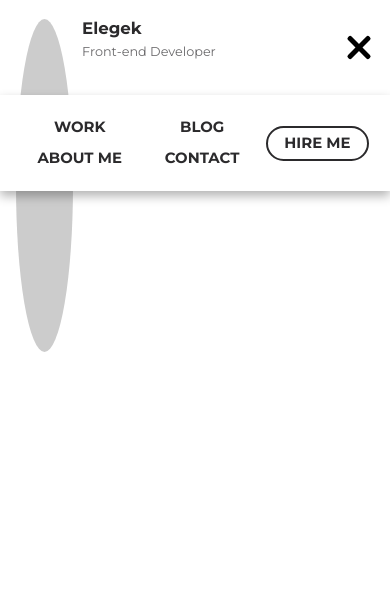
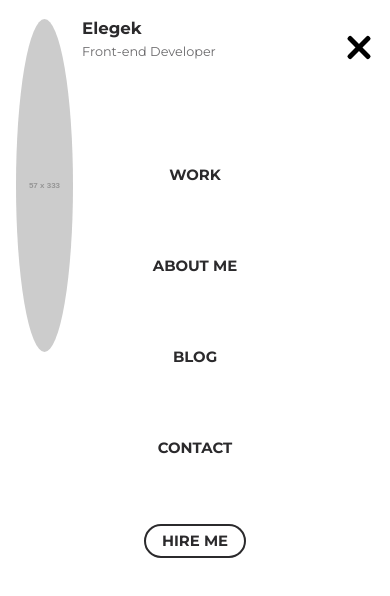
Before and after one commit to ELegek/Portfolio, a website: page app/index.html in a window 390 px wide. Both pictures are taken after a click on the element 359 px from the left and 47 px from the top of the page. Drawn offline with nearby package versions, Linux system fonts and the light colour scheme; placeholder pictures from the web are drawn by us.

Commit message:
animation mobile__menu

```diff
--- a/app/index.html
+++ b/app/index.html
@@ -34,6 +34,28 @@
           <a class="nav__link nav__link--btn" href="#" data-modal="#modal_hire_me">hire me</a>
         </nav>
 
+        <div class="mobile__menu-wrapper">
+          <div class="mobile__menu-sidebar">
+            <nav class="mobile__menu">
+              <div class="mobile__menu-box">
+                <a class="nav__link" href="#">work</a>
+              </div>
+              <div class="mobile__menu-box second">
+                <a class="nav__link" href="#">about me</a>
+              </div>
+              <div class="mobile__menu-box third">
+                <a class="nav__link" href="#">blog</a>
+              </div>
+              <div class="mobile__menu-box fourth">
+                <a class="nav__link" href="#">contact</a>
+              </div>
+              <div class="mobile__menu-box fifth">
+                <a class="nav__link nav__link--btn" href="#" data-modal="#modal_hire_me">hire me</a>
+              </div>
+            </nav>
+          </div>
+        </div>
+
         <div class="header__burger">
           <span class="header__burger-btn"></span>
         </div>
@@ -41,8 +63,8 @@
     </div>
   </header>
 
+  <!--
 
-  <!--
 
   <section class="intro">
     <div class="container">
--- a/app/js/main.js
+++ b/app/js/main.js
@@ -116,6 +116,6 @@ $(function () {
   // Menu burger
   document.querySelector('.header__burger').onclick = function () {
     document.querySelector('.header__burger-btn').classList.toggle('active');
-    // document.querySelector('.menu__mobile-list').classList.toggle('active');
+    document.querySelector('.mobile__menu-wrapper').classList.toggle('active');
   };
 });
--- /dev/null
+++ b/app/scss/blocks/mobile__menu.scss
@@ -0,0 +1,94 @@
+.mobile__menu-wrapper {
+  position: fixed;
+  z-index: -1;
+  top: 0;
+  left: 0;
+  background-color: #fff;
+  width: 100%;
+  max-width: 100vw;
+  height: 100%;
+  display: flex;
+  opacity: 0;
+  transform: translateX(-100%);
+
+  display: none;
+}
+
+.mobile__menu-sidebar {
+  display: flex;
+  position: relative;
+  flex-direction: column;
+  align-items: center;
+  width: 100%;
+  margin-top: 100px;
+  padding: 30px 15px;
+}
+
+.mobile__menu {
+  display: flex;
+  overflow: hidden;
+  flex: 1 1 0%;
+  flex-direction: column;
+  justify-content: center;
+  align-items: center;
+}
+
+.mobile__menu-box {
+  display: flex;
+  cursor: pointer;
+  padding: 30px 30px;
+  opacity: 0;
+  transform: translateY(0%);
+}
+
+.mobile__menu-wrapper.active {
+  opacity: 1;
+  transform: translateX(0%);
+  transition: all .2s ease-in;
+
+  .mobile__menu-box {
+    transition: all .3s ease-in .3s;
+    opacity: 1;
+    animation-name: mobile__menu;
+    animation-duration: .5s;
+    animation-timing-function: linear;
+    animation-delay: .35s;
+  }
+
+  .mobile__menu-box.second {
+    animation-delay: .4s;
+  }
+
+  .mobile__menu-box.third {
+    animation-delay: .45s;
+  }
+
+  .mobile__menu-box.fourth {
+    animation-delay: .5s;
+  }
+
+  .mobile__menu-box.fifth {
+    animation-delay: .55s;
+  }
+}
+
+@keyframes mobile__menu {
+
+  0% {
+    transform: translateY(20%);
+  }
+
+  50% {
+    transform: translateY(-10%);
+  }
+
+  100% {
+    transform: translateY(0%);
+  }
+}
+
+@media (max-width: 780px) {
+  .mobile__menu-wrapper {
+    display: block;
+  }
+}
--- a/app/scss/blocks/nav.scss
+++ b/app/scss/blocks/nav.scss
@@ -59,20 +59,7 @@
 
 
   .nav {
-    display: flex;
-    flex-direction: column;
-    justify-content: center;
-    align-items: center;
-    padding: 1rem;
-    position: absolute;
-    top: 100%;
-    left: 0;
-    right: 0;
-    bottom: 0;
-    z-index: 1000;
-    background-color: #fff;
-    text-align: center;
-    box-shadow: 0 5px 10px rgba(0, 0, 0, 0.3)
+    display: none;
   }
 
   .nav__link {
--- a/app/scss/style.scss
+++ b/app/scss/style.scss
@@ -25,5 +25,6 @@
 @import "blocks/progress-bar.scss";
 @import "blocks/contact.scss";
 @import "blocks/form.scss";
+@import "blocks/mobile__menu.scss";
 
 @import "media";
```
Also changed, not shown: app/css/blocks/mobile__menu.min.css (added), app/css/blocks/nav.min.css, app/css/style.min.css.
